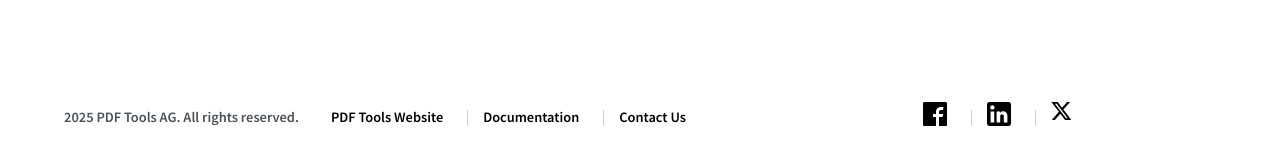
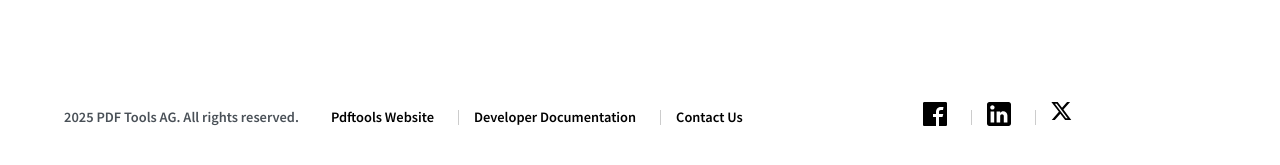
Before and after one commit to pdf-tools/pdf_code_samples, a Jekyll site: the page built from docs/index.md, in a window 1280 px wide and 1075 px high. Shown: the part 862-1027 px from the top of the window. Built offline with Jekyll 4.4.1, drawn with Linux system fonts in a browser that asks for light colours.

Commit message:
Update footer

```diff
--- a/docs/_includes/footer.html
+++ b/docs/_includes/footer.html
@@ -7,8 +7,8 @@
             {{ 'now' | date: "%Y" }} PDF Tools AG. All rights reserved.
           </div>
           <ul class="closure-nav">
-            <li><a href="https://www.pdf-tools.com">PDF Tools Website</a></li>
-            <li><a href="https://www.pdf-tools.com/docs/">Documentation</a></li>
+            <li><a href="https://www.pdf-tools.com">Pdftools Website</a></li>
+            <li><a href="https://www.pdf-tools.com/docs/">Developer Documentation</a></li>
             <li><a href="https://www.pdf-tools.com/contact/">Contact Us</a></li>
           </ul>
         </div>
```
